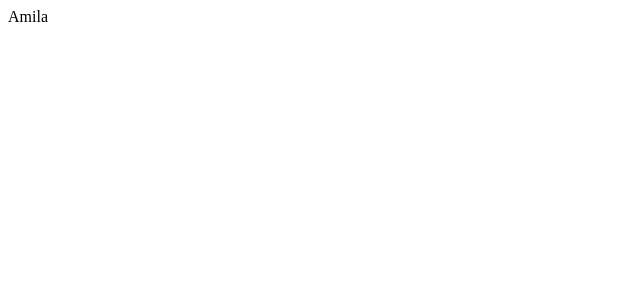
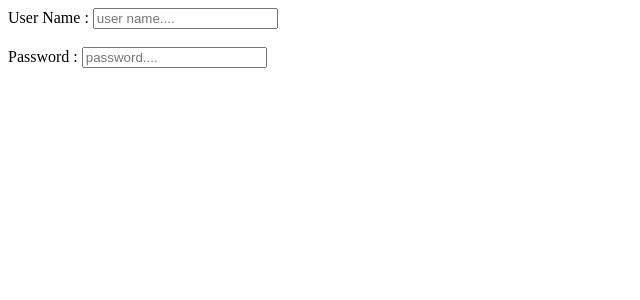
Before and after one commit to SalmanMohammed2001/useContext_and_useReducer_React, a React (Vite) app: page / in a window 1280 px wide. Shown: the top 300 px of the page, without its empty margins (0-640 px from the left). Built offline with nearby package versions, Linux system fonts and the light colour scheme.

Commit message:
create login Componenets

```diff
--- a/src/App.jsx
+++ b/src/App.jsx
@@ -1,12 +1,13 @@
 import './App.css'
 import UserAuth from './context/UserAuth'
+import Login from "./components/Login";
 
 
 
 function App() {
     return (
         <UserAuth>
-            Amila
+            <Login/>
         </UserAuth>
     )
 }
--- /dev/null
+++ b/src/components/Login.jsx
@@ -0,0 +1,14 @@
+import React from 'react';
+
+const Login=()=> {
+    return (
+        <div>
+          <span> User Name : </span>
+            <input type="text" placeholder={"user name...."}/> <br/> <br/>
+            <span> Password : </span>
+            <input type="password" placeholder={"password...."}/>
+        </div>
+    );
+}
+
+export default Login;
```
